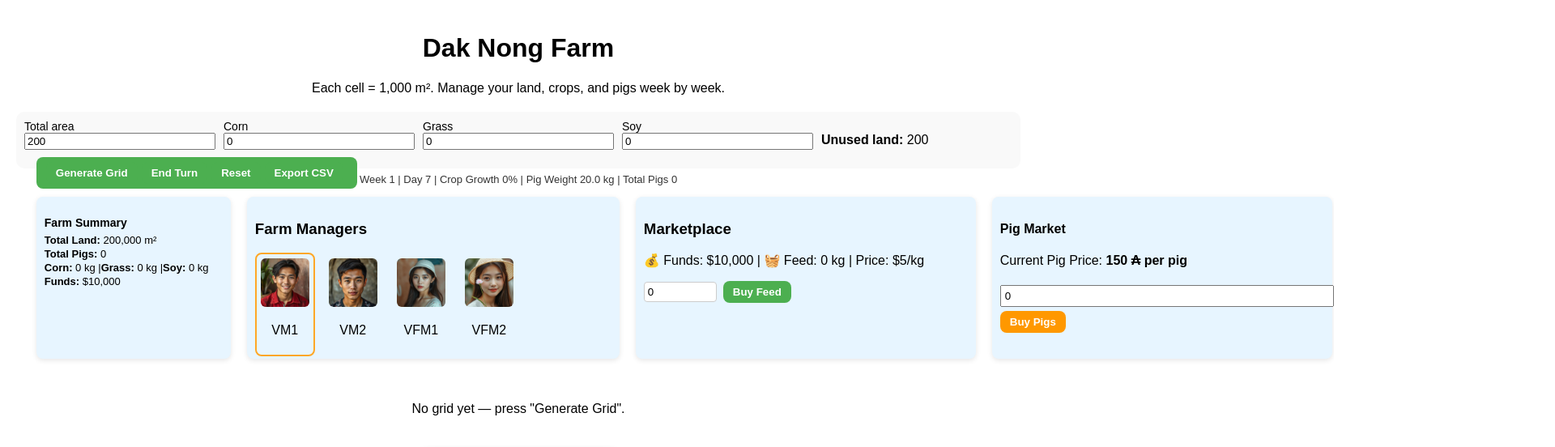
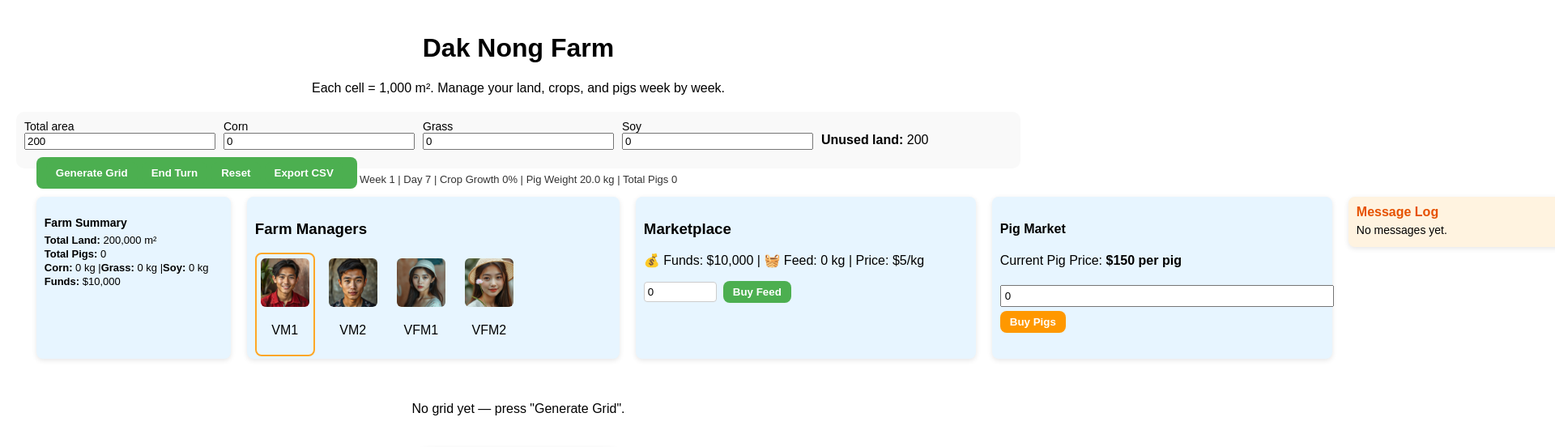
Before and after one commit to Xuther001/vietnamfarm, a React (Create React App) app: page / in a window 1280 px wide. Shown: the top 552 px of the page at 81% size, 1920 px wide, since content can reach past the window. Built offline with nearby package versions, Linux system fonts and the light colour scheme.

Commit message:
added message log

```diff
--- /dev/null
+++ b/src/components/MessageLog/MessageLog.css
@@ -0,0 +1,27 @@
+.message-log {
+  width: 400px;
+  background: #fff3e0;
+  border-radius: 8px;
+  padding: 10px;
+  box-shadow: 0 2px 6px rgba(0,0,0,0.1);
+  max-height: 200px;
+  overflow-y: auto;
+}
+
+.message-log h4 {
+  margin-top: 0;
+  margin-bottom: 5px;
+  font-size: 16px;
+  color: #e65100;
+}
+
+.message-log ul {
+  list-style: none;
+  padding: 0;
+  margin: 0;
+  font-size: 14px;
+}
+
+.message-log li {
+  margin-bottom: 3px;
+}
--- /dev/null
+++ b/src/components/MessageLog/MessageLog.js
@@ -0,0 +1,17 @@
+import React from "react";
+import "./MessageLog.css";
+
+export default function MessageLog({ messages }) {
+  return (
+    <div className="message-log">
+      <h4>Message Log</h4>
+      <ul>
+        {messages.length === 0 ? (
+          <li>No messages yet.</li>
+        ) : (
+          messages.map((msg, i) => <li key={i}>{msg}</li>)
+        )}
+      </ul>
+    </div>
+  );
+}
--- a/src/components/TerrainGridMapper/TerrainGridMapper.jsx
+++ b/src/components/TerrainGridMapper/TerrainGridMapper.jsx
@@ -2,6 +2,7 @@ import React, { useState } from "react";
 import "./TerrainGridMapper.css";
 import Summary from "../Summary/Summary";
 import PigPen from "../PigPen/PigPen";
+import MessageLog from "../MessageLog/MessageLog";
 
 import {
   TYPES,
@@ -38,10 +39,12 @@ export default function TerrainGridMapper() {
   const [feedStock, setFeedStock] = useState(0);
   const [feedPrice, setFeedPrice] = useState(5);
 
-  // 🐷 Pig logic
-  const [pigPrice, setPigPrice] = useState(150); // price per pig (changes weekly)
-  const [pigBatches, setPigBatches] = useState([]); // list of pig batches
-  const [purchaseCount, setPurchaseCount] = useState(0); // number to buy this turn
+  const [pigPrice, setPigPrice] = useState(150);
+  const [pigBatches, setPigBatches] = useState([]);
+  const [purchaseCount, setPurchaseCount] = useState(0);
+
+  const [messages, setMessages] = useState([]);
+  const logMessage = (text) => setMessages((prev) => [...prev, text]);
 
   const totalPigs = pigBatches.reduce((sum, b) => sum + b.count, 0);
   const totalCells = totalArea;
@@ -50,27 +53,62 @@ export default function TerrainGridMapper() {
 
   const handleGenerate = () => {
     const result = generateGrid(totalArea, cornArea, grassArea, soyArea, 0);
-    if (result.warning) setWarning(result.warning);
+    if (result.warning) logMessage(result.warning);
     setCellsState(result.cells);
   };
 
   const handleBuyPigs = () => {
-    if (purchaseCount <= 0) return setWarning("Enter how many pigs to buy.");
+    const existingBatchIndex = pigBatches.findIndex(
+      (b) => b.age === 0
+    );
+
+    if (purchaseCount === 0 && existingBatchIndex !== -1) {
+      const previousBatch = pigBatches[existingBatchIndex];
+      setFunds((prev) => prev + previousBatch.count * previousBatch.price);
+      const updated = [...pigBatches];
+      updated.splice(existingBatchIndex, 1);
+      setPigBatches(updated);
+      logMessage(`Refunded ${previousBatch.count} pigs for this turn.`);
+      setPurchaseCount(0);
+      return;
+    }
+
+    if (purchaseCount <= 0) {
+      return logMessage("Enter how many pigs to buy.");
+    }
+
     const totalCost = purchaseCount * pigPrice;
-    if (funds < totalCost) return setWarning("Not enough funds to buy pigs.");
 
-    setFunds((prev) => prev - totalCost);
-
+    if (existingBatchIndex !== -1) {
+      const previousBatch = pigBatches[existingBatchIndex];
+      const newFunds = funds + previousBatch.count * previousBatch.price;
+      if (newFunds < totalCost) {
+        return logMessage("Not enough funds to buy pigs.");
+      }
+      const updated = [...pigBatches];
+      updated[existingBatchIndex] = {
+        id: Math.random().toString(36).slice(2),
+        count: purchaseCount,
+        age: 0,
+        price: pigPrice,
+      };
+      setPigBatches(updated);
+      setFunds(newFunds - totalCost);
+      logMessage(`Bought ${purchaseCount} pigs (replacing previous batch).`);
+    } else {
+      if (funds < totalCost) return logMessage("Not enough funds to buy pigs.");
       const newBatch = {
         id: Math.random().toString(36).slice(2),
         count: purchaseCount,
         age: 0,
         price: pigPrice,
       };
+      setPigBatches((prev) => [...prev, newBatch]);
+      setFunds((prev) => prev - totalCost);
+      logMessage(`Bought ${purchaseCount} pigs.`);
+    }
 
-    setPigBatches((prev) => [...prev, newBatch]);
     setPurchaseCount(0);
-    setWarning("");
   };
 
   const handleEndTurn = () => {
@@ -111,7 +149,8 @@ export default function TerrainGridMapper() {
     setFeedPrice(newFeedPrice);
     setPigPrice(newPigPrice);
     setPigBatches(agedBatches);
-    setWarning(warningMessage);
+
+    if (warningMessage) logMessage(warningMessage);
   };
 
   const handleExport = () => exportCSVLogic(cellsState, TYPES, totalArea, cols);
@@ -123,7 +162,6 @@ export default function TerrainGridMapper() {
     setGrassArea(reset.grassArea);
     setSoyArea(reset.soyArea);
     setCellsState([]);
-    setWarning("");
     setWeek(reset.week);
     setDay(reset.day);
     setPigWeight(reset.pigWeight);
@@ -132,6 +170,8 @@ export default function TerrainGridMapper() {
     setFeedStock(reset.feedStock);
     setFeedPrice(reset.feedPrice);
     setPigBatches([]);
+    setPurchaseCount(0);
+    setMessages([]);
   };
 
   return (
@@ -176,7 +216,6 @@ export default function TerrainGridMapper() {
         </label>
 
         <p><strong>Unused land:</strong> {unusedLand}</p>
-        {warning && <p className="warning">{warning}</p>}
 
         <div className="info-container">
           <Summary
@@ -206,7 +245,7 @@ export default function TerrainGridMapper() {
           <div className="pig-purchase">
             <h4>Pig Market</h4>
             <p>
-              Current Pig Price: <strong>{pigPrice} ₳ per pig</strong>
+              Current Pig Price: <strong>${pigPrice} per pig</strong>
             </p>
             <input
               type="number"
@@ -216,6 +255,8 @@ export default function TerrainGridMapper() {
             />
             <button onClick={handleBuyPigs}>Buy Pigs</button>
           </div>
+
+          <MessageLog messages={messages} />
         </div>
 
         <div className="actions">
```
Lines whose indentation alone changed are shown as unchanged.
